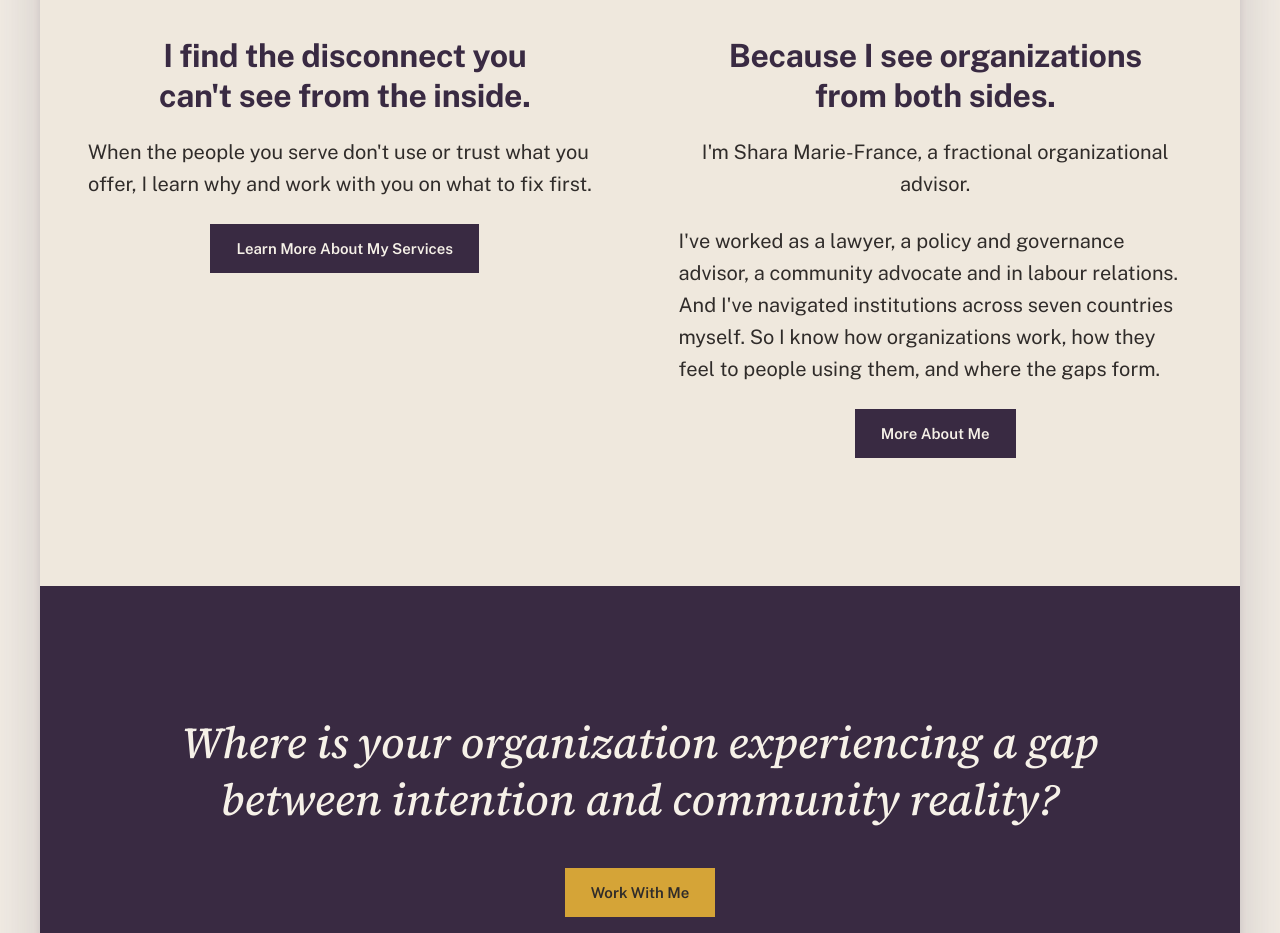
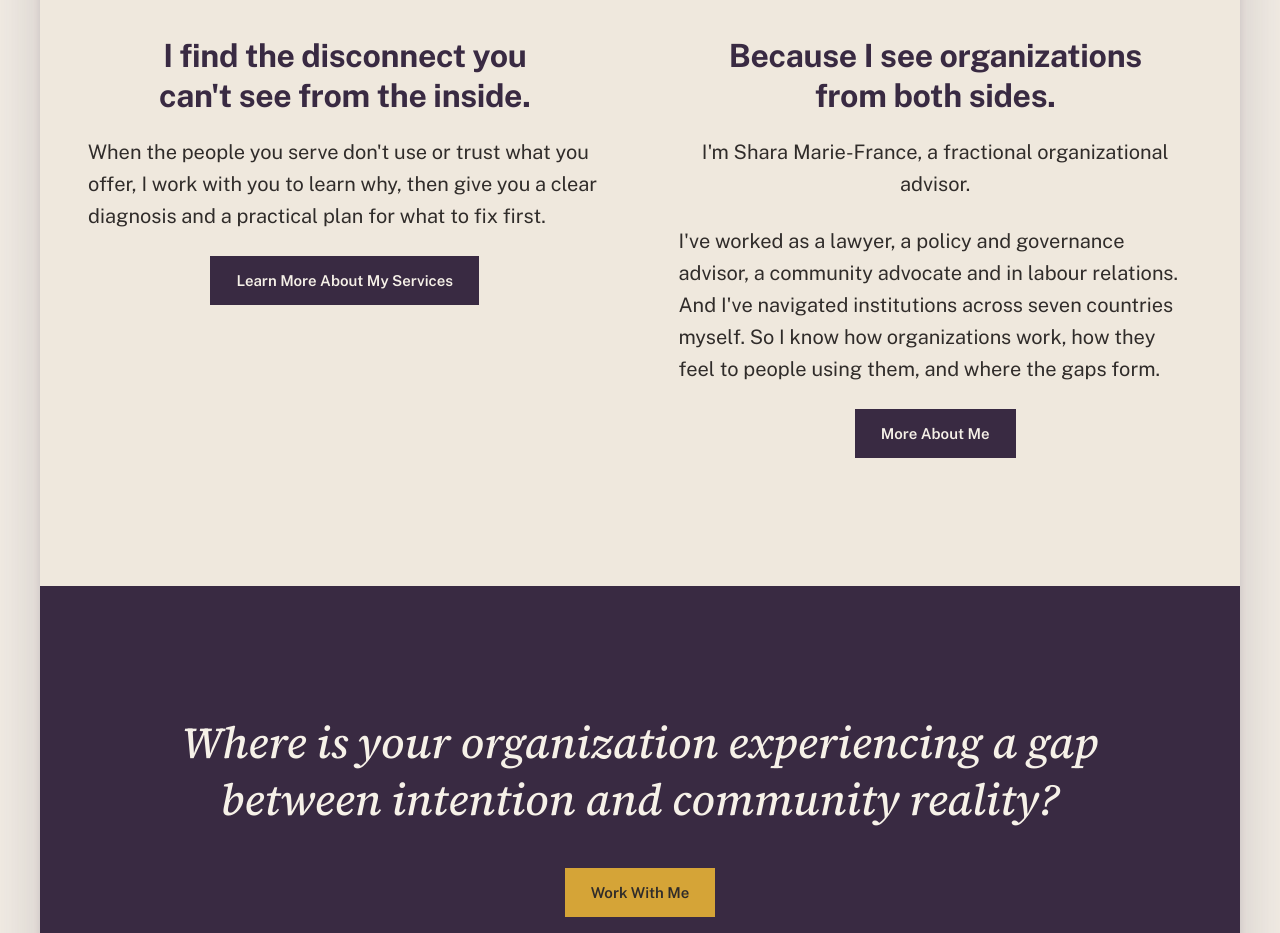
Before and after one commit to sharizzzo/shara-marie-france-website, a plain HTML site: page index.html in a window 1280 px wide. Shown: the part 1840-2773 px from the top of the page. Drawn offline with nearby package versions, Linux system fonts and the light colour scheme.

Commit message:
Update the "I find the disconnect" paragraph on the homepage
Now reads: "...I work with you to learn why, then give you a clear diagnosis
and a practical plan for what to fix first." No other changes.

Co-Authored-By: Claude Sonnet 5.5 <noreply@anthropic.com>

```diff
--- a/index.html
+++ b/index.html
@@ -68,7 +68,7 @@
         <div class="home-split">
           <div class="home-block reveal" data-reveal>
             <h3 class="home-block-title">I find the disconnect you can't see from the inside.</h3>
-            <p class="home-body">When the people you serve don't use or trust what you offer, I learn why and work with you on what to fix first.</p>
+            <p class="home-body">When the people you serve don't use or trust what you offer, I work with you to learn why, then give you a clear diagnosis and a practical plan for what to fix first.</p>
             <a href="services.html" class="btn btn-primary">Learn More About My Services</a>
           </div>
           <div class="home-block reveal" data-reveal>
```
